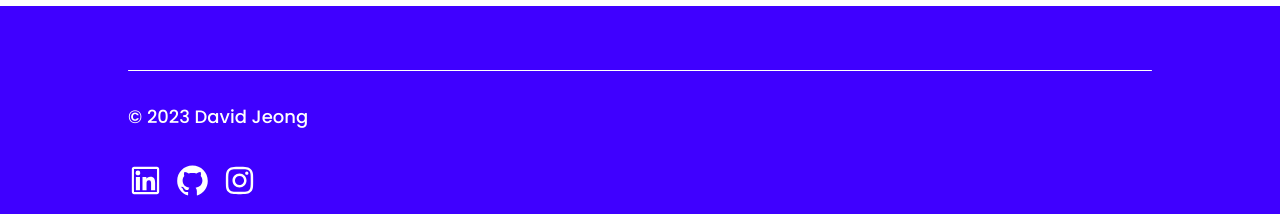
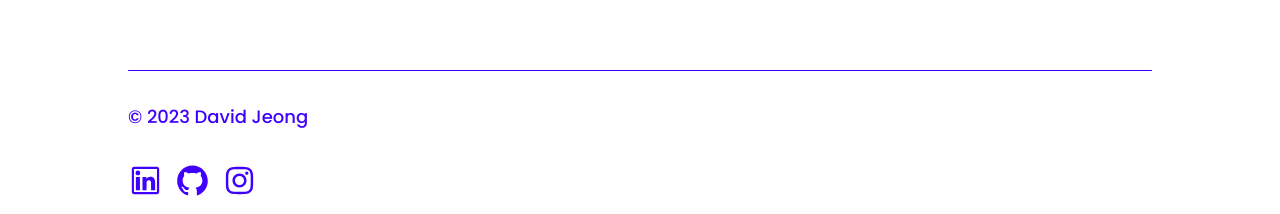
Before and after one commit to davidjjeong/my-portfolio, a Next.js app: page / in a window 1280 px wide. Shown: the part 738-952 px from the top of the page. Built offline with nearby package versions, Linux system fonts and the light colour scheme.

Commit message:
Removed background of footer and correspondingly changed color of copyright text

```diff
--- a/sections/Layout/Footer/Footer.js
+++ b/sections/Layout/Footer/Footer.js
@@ -20,7 +20,7 @@ export default function Footer() {
                             href="https://www.linkedin.com/in/davidj0820"
                             target="_blank"
                         >
-                            <AiOutlineLinkedin size={35} color="#FFF" />
+                            <AiOutlineLinkedin size={35} color="#3F00FF" />
                         </Link>
                     </li>
                     <li className={styles.icon}>
@@ -28,7 +28,7 @@ export default function Footer() {
                             href="https://github.com/davidjjeong"
                             target="_blank"
                         >
-                            <AiOutlineGithub size={35} color="#FFF" />
+                            <AiOutlineGithub size={35} color="#3F00FF" />
                         </Link>
                     </li>
                     <li className={styles.icon}>
@@ -36,7 +36,7 @@ export default function Footer() {
                             href="https://www.instagram.com/david.jeong__/"
                             target="_blank"
                         >
-                            <AiOutlineInstagram size={35} color="#FFF" />
+                            <AiOutlineInstagram size={35} color="#3F00FF" />
                         </Link>
                     </li>
                 </ul>
--- a/sections/Layout/Footer/Footer.module.css
+++ b/sections/Layout/Footer/Footer.module.css
@@ -4,7 +4,6 @@
     display: flex;
     justify-content: center;
     align-items: center;
-    background-color: #3F00FF;
 }
 
 .footerTemplate {
@@ -21,7 +20,7 @@ hr.footerLine {
     border: none;
     width: 100% !important;
     height: 1px;
-    background: #FFF;
+    background: #3F00FF;
 }
 
 .iconsList {
@@ -43,7 +42,7 @@ hr.footerLine {
     font-size: 1.125rem;
     line-height: 1.75rem;
     font-weight: 500;
-    color: #FFF;
+    color: #3F00FF;
     margin: 32px 0 0 0;
 }
 
```
